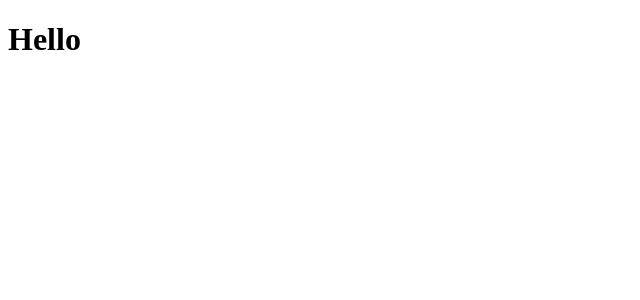
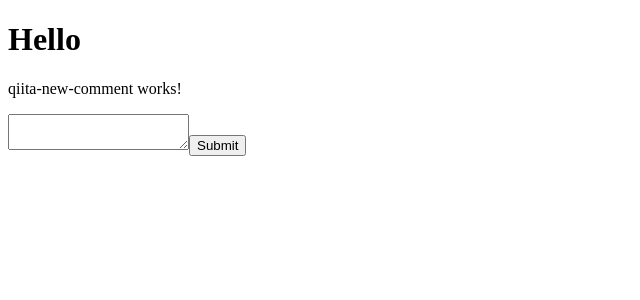
Before and after one commit to ozaki25/ng-sample-qiita, an Angular app: page /comments/new in a window 1280 px wide. Before the commit this address led to /. Shown: the top 300 px of the page, without its empty margins (0-640 px from the left). Built offline with nearby package versions, Linux system fonts and the light colour scheme.

Commit message:
post comment

```diff
--- a/src/app/app-routing.module.ts
+++ b/src/app/app-routing.module.ts
@@ -1,9 +1,11 @@
 import { NgModule } from '@angular/core';
 import { Routes, RouterModule } from '@angular/router';
 import { QiitaCommentsComponent } from './qiita-comments/qiita-comments.component';
+import { QiitaNewCommentComponent } from './qiita-new-comment/qiita-new-comment.component';
 
 const routes: Routes = [
   { path: 'comments', component: QiitaCommentsComponent },
+  { path: 'comments/new', component: QiitaNewCommentComponent },
 ];
 
 @NgModule({
--- a/src/app/qiita-comment.service.ts
+++ b/src/app/qiita-comment.service.ts
@@ -1,7 +1,9 @@
 import { Injectable } from '@angular/core';
 import { HttpClient, HttpHeaders } from '@angular/common/http';
+import { Observable, of } from 'rxjs';
+import { catchError } from 'rxjs/operators';
 import { QiitaComment } from './qiita-comment';
-import { Observable } from 'rxjs';
+import { environment } from './../environments/environment';
 
 @Injectable({
   providedIn: 'root',
@@ -10,10 +12,21 @@ export class QiitaCommentService {
   private url = 'https://qiita.com/api/v2/items/7c780fc2e98952562fe4/comments';
 
   httpOptions = {
-    headers: new HttpHeaders({ 'Content-Type': 'application/json' }),
+    headers: new HttpHeaders({
+      'Content-Type': 'application/json',
+      Authorization: `Bearer ${environment.qiitaApiKey}`,
+    }),
   };
 
   constructor(private http: HttpClient) {}
+
+  create(comment: string): Observable<QiitaComment> {
+    return this.http.post<QiitaComment>(
+      this.url,
+      { body: comment },
+      this.httpOptions,
+    );
+  }
 
   getComments(): Observable<QiitaComment[]> {
     return this.http.get<QiitaComment[]>(this.url);
--- a/src/app/qiita-comment.ts
+++ b/src/app/qiita-comment.ts
@@ -1,5 +1,7 @@
 export class QiitaComment {
   id: string;
   body: string;
-  created_at: Date;
+  user: {
+    id: string;
+  };
 }
--- a/src/app/qiita-comments/qiita-comments.component.html
+++ b/src/app/qiita-comments/qiita-comments.component.html
@@ -1,2 +1,3 @@
 <h2>qiita-comments works!</h2>
-<p *ngFor="let comment of comments">{{ comment.body }}</p>
+<a routerLink="/comments/new">New Comment</a>
+<p *ngFor="let comment of comments">{{ comment.body }} {{ comment.user.id }}</p>
--- /dev/null
+++ b/src/app/qiita-new-comment/qiita-new-comment.component.html
@@ -0,0 +1,5 @@
+<p>qiita-new-comment works!</p>
+<form (submit)="save($event)">
+  <textarea [(ngModel)]="comment" name="comment"></textarea>
+  <button>Submit</button>
+</form>
--- /dev/null
+++ b/src/app/qiita-new-comment/qiita-new-comment.component.ts
@@ -0,0 +1,27 @@
+import { Component, OnInit } from '@angular/core';
+import { Location } from '@angular/common';
+import { QiitaCommentService } from '../qiita-comment.service';
+import { QiitaComment } from '../qiita-comment';
+
+@Component({
+  selector: 'app-qiita-new-comment',
+  templateUrl: './qiita-new-comment.component.html',
+  styleUrls: ['./qiita-new-comment.component.scss'],
+})
+export class QiitaNewCommentComponent implements OnInit {
+  comment = '';
+
+  constructor(
+    private qiitaCommentService: QiitaCommentService,
+    private location: Location,
+  ) {}
+
+  ngOnInit() {}
+
+  save(e): void {
+    e.preventDefault();
+    this.qiitaCommentService
+      .create(this.comment)
+      .subscribe(() => this.location.back());
+  }
+}
--- a/src/environments/environment.ts
+++ b/src/environments/environment.ts
@@ -4,6 +4,7 @@
 
 export const environment = {
   production: false,
+  qiitaApiKey: 'xxxxxxxxxxxxxxxxxxxxxxxxxxxxxxxxxxxxxxxx',
 };
 
 /*
```
Also changed, not shown: src/app/app.module.ts (+8 -2 lines), src/app/qiita-new-comment/qiita-new-comment.component.scss (added).
